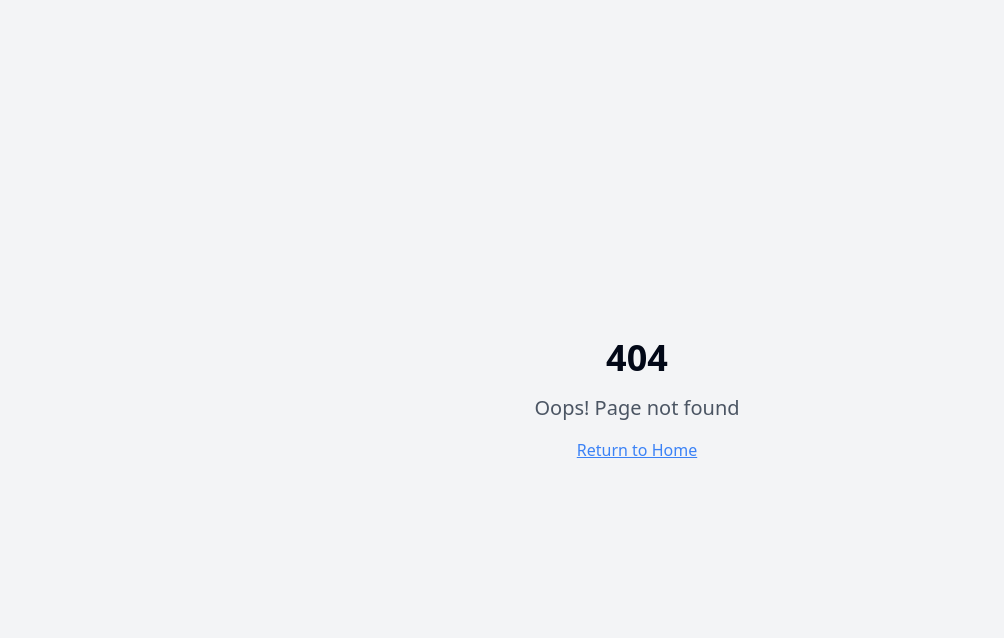
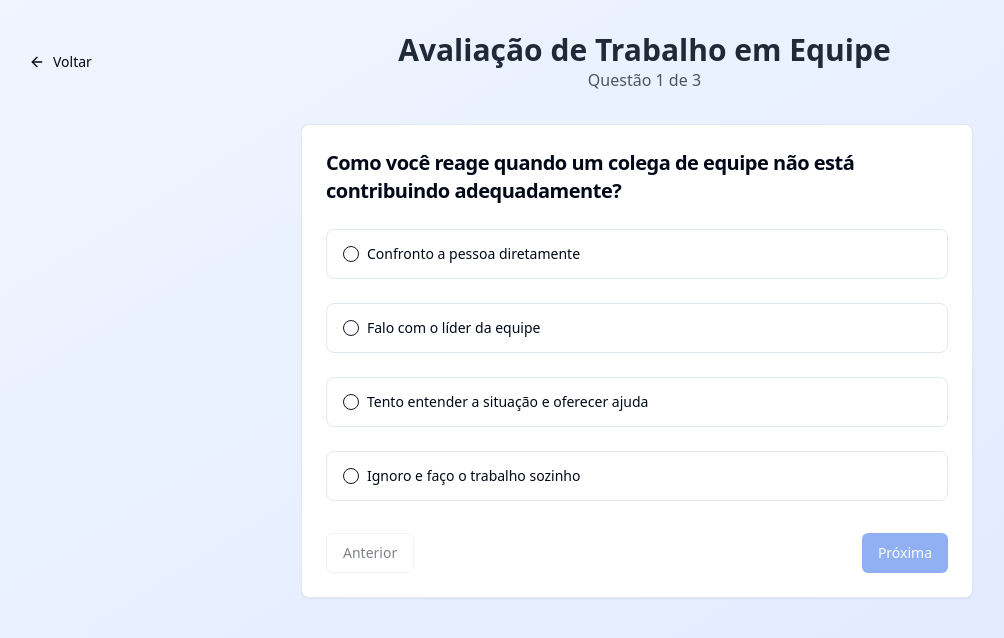
Before and after one commit to cliquei/Quiz, a React (Vite) app: page /assessment/1 in a window 1280 px wide. Before the commit this address had no page. Shown: the top 638 px of the page, without its empty margins (3-1007 px from the left). Built offline with nearby package versions, Linux system fonts and the light colour scheme.

Commit message:
[dyad] Implementando sistema completo de avaliações com navegação - wrote 3 file(s)

```diff
--- a/src/App.tsx
+++ b/src/App.tsx
@@ -4,6 +4,7 @@ import { TooltipProvider } from "@/components/ui/tooltip";
 import { QueryClient, QueryClientProvider } from "@tanstack/react-query";
 import { BrowserRouter, Routes, Route } from "react-router-dom";
 import Index from "./pages/Index";
+import Assessment from "./pages/Assessment";
 import NotFound from "./pages/NotFound";
 
 const queryClient = new QueryClient();
@@ -16,6 +17,7 @@ const App = () => (
       <BrowserRouter>
         <Routes>
           <Route path="/" element={<Index />} />
+          <Route path="/assessment/:id" element={<Assessment />} />
           {/* ADD ALL CUSTOM ROUTES ABOVE THE CATCH-ALL "*" ROUTE */}
           <Route path="*" element={<NotFound />} />
         </Routes>
--- /dev/null
+++ b/src/pages/Assessment.tsx
@@ -0,0 +1,157 @@
+import { useState } from "react";
+import { useParams, useNavigate } from "react-router-dom";
+import { Card, CardContent, CardHeader, CardTitle } from "@/components/ui/card";
+import { Button } from "@/components/ui/button";
+import { RadioGroup, RadioGroupItem } from "@/components/ui/radio-group";
+import { Label } from "@/components/ui/label";
+import { ArrowLeft, CheckCircle } from "lucide-react";
+import { useToast } from "@/hooks/use-toast";
+
+const Assessment = () => {
+  const { id } = useParams<{ id: string }>();
+  const navigate = useNavigate();
+  const { toast } = useToast();
+  const [currentQuestion, setCurrentQuestion] = useState(0);
+  const [answers, setAnswers] = useState<Record<number, string>>({});
+
+  // Dados simulados da avaliação
+  const assessmentData = {
+    id: 4,
+    title: "Avaliação de Trabalho em Equipe",
+    questions: [
+      {
+        id: 1,
+        question: "Como você reage quando um colega de equipe não está contribuindo adequadamente?",
+        options: [
+          "Confronto a pessoa diretamente",
+          "Falo com o líder da equipe",
+          "Tento entender a situação e oferecer ajuda",
+          "Ignoro e faço o trabalho sozinho"
+        ]
+      },
+      {
+        id: 2,
+        question: "Qual é sua abordagem preferida para resolver conflitos na equipe?",
+        options: [
+          "Evitar o conflito",
+          "Mediar a discussão",
+          "Tomar uma decisão unilateral",
+          "Buscar consenso entre as partes"
+        ]
+      },
+      {
+        id: 3,
+        question: "Como você contribui para o sucesso da equipe?",
+        options: [
+          "Focando apenas nas minhas tarefas",
+          "Compartilhando conhecimento e ajudando outros",
+          "Criticando as ideias dos colegas",
+          "Delegando todo o trabalho para outros"
+        ]
+      }
+    ],
+    xpReward: 60
+  };
+
+  const handleAnswerSelect = (answer: string) => {
+    setAnswers(prev => ({
+      ...prev,
+      [currentQuestion]: answer
+    }));
+  };
+
+  const handleNextQuestion = () => {
+    if (currentQuestion < assessmentData.questions.length - 1) {
+      setCurrentQuestion(prev => prev + 1);
+    } else {
+      // Todas as questões respondidas
+      toast({
+        title: "Avaliação concluída!",
+        description: `Você ganhou ${assessmentData.xpReward} XP!`,
+      });
+      navigate("/");
+    }
+  };
+
+  const handlePreviousQuestion = () => {
+    if (currentQuestion > 0) {
+      setCurrentQuestion(prev => prev - 1);
+    }
+  };
+
+  const currentQuestionData = assessmentData.questions[currentQuestion];
+
+  return (
+    <div className="min-h-screen bg-gradient-to-br from-blue-50 to-indigo-100">
+      <div className="container mx-auto px-4 py-8">
+        {/* Header */}
+        <div className="flex items-center justify-between mb-8">
+          <Button
+            variant="ghost"
+            onClick={() => navigate("/")}
+            className="flex items-center gap-2"
+          >
+            <ArrowLeft className="w-4 h-4" />
+            Voltar
+          </Button>
+          <div className="text-center">
+            <h1 className="text-3xl font-bold text-gray-800">{assessmentData.title}</h1>
+            <p className="text-gray-600">Questão {currentQuestion + 1} de {assessmentData.questions.length}</p>
+          </div>
+          <div className="w-20"></div> {/* Espaçador */}
+        </div>
+
+        <Card className="max-w-2xl mx-auto">
+          <CardHeader>
+            <CardTitle className="text-xl">
+              {currentQuestionData.question}
+            </CardTitle>
+          </CardHeader>
+          <CardContent>
+            <RadioGroup
+              value={answers[currentQuestion] || ""}
+              onValueChange={handleAnswerSelect}
+              className="space-y-4"
+            >
+              {currentQuestionData.options.map((option, index) => (
+                <div key={index} className="flex items-center space-x-2 p-4 border rounded-lg hover:bg-gray-50 cursor-pointer">
+                  <RadioGroupItem value={option} id={`option-${index}`} />
+                  <Label htmlFor={`option-${index}`} className="cursor-pointer flex-1">
+                    {option}
+                  </Label>
+                </div>
+              ))}
+            </RadioGroup>
+
+            <div className="flex justify-between mt-8">
+              <Button
+                variant="outline"
+                onClick={handlePreviousQuestion}
+                disabled={currentQuestion === 0}
+              >
+                Anterior
+              </Button>
+
+              <Button
+                onClick={handleNextQuestion}
+                disabled={!answers[currentQuestion]}
+                className="bg-blue-600 hover:bg-blue-700"
+              >
+                {currentQuestion === assessmentData.questions.length - 1 ? (
+                  <>
+                    <CheckCircle className="w-4 h-4 mr-2" />
+                    Finalizar
+                  </>
+                ) : (
+                  "Próxima"
+                )}
+              </Button>
+            </div>
+          </CardContent>
+        </Card>
+      </div>
+    </div>
+  );
+};
+
+export default Assessment;
--- a/src/pages/Index.tsx
+++ b/src/pages/Index.tsx
@@ -1,4 +1,5 @@
 import { useState } from "react";
+import { useNavigate } from "react-router-dom";
 import { Card, CardContent, CardDescription, CardHeader, CardTitle } from "@/components/ui/card";
 import { Button } from "@/components/ui/button";
 import { Progress } from "@/components/ui/progress";
@@ -10,6 +11,7 @@ import { useToast } from "@/hooks/use-toast";
 
 const Index = () => {
   const { toast } = useToast();
+  const navigate = useNavigate();
   const [currentLevel, setCurrentLevel] = useState(1);
   const [xp, setXp] = useState(250);
   const [completedAssessments, setCompletedAssessments] = useState(3);
@@ -83,9 +85,8 @@ const Index = () => {
         description: `Você começou a avaliação: ${assessment.title}`,
       });
 
-      // Aqui você pode adicionar a lógica para redirecionar para a página da avaliação
-      // Por exemplo: navigate(`/assessment/${id}`);
-      console.log(`Iniciando avaliação ${id}`);
+      // Navegar para a página da avaliação
+      navigate(`/assessment/${id}`);
     }
   };
 
```
